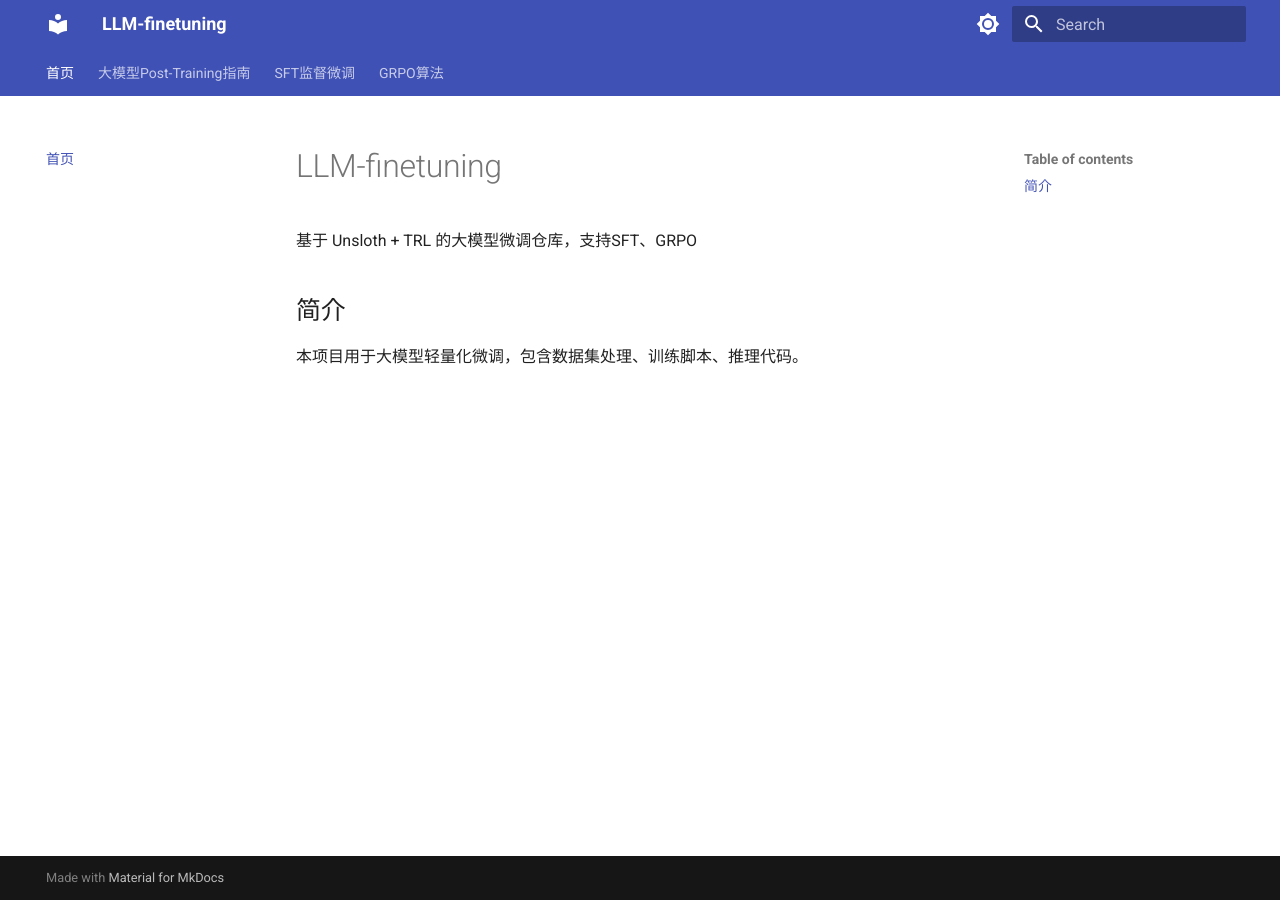
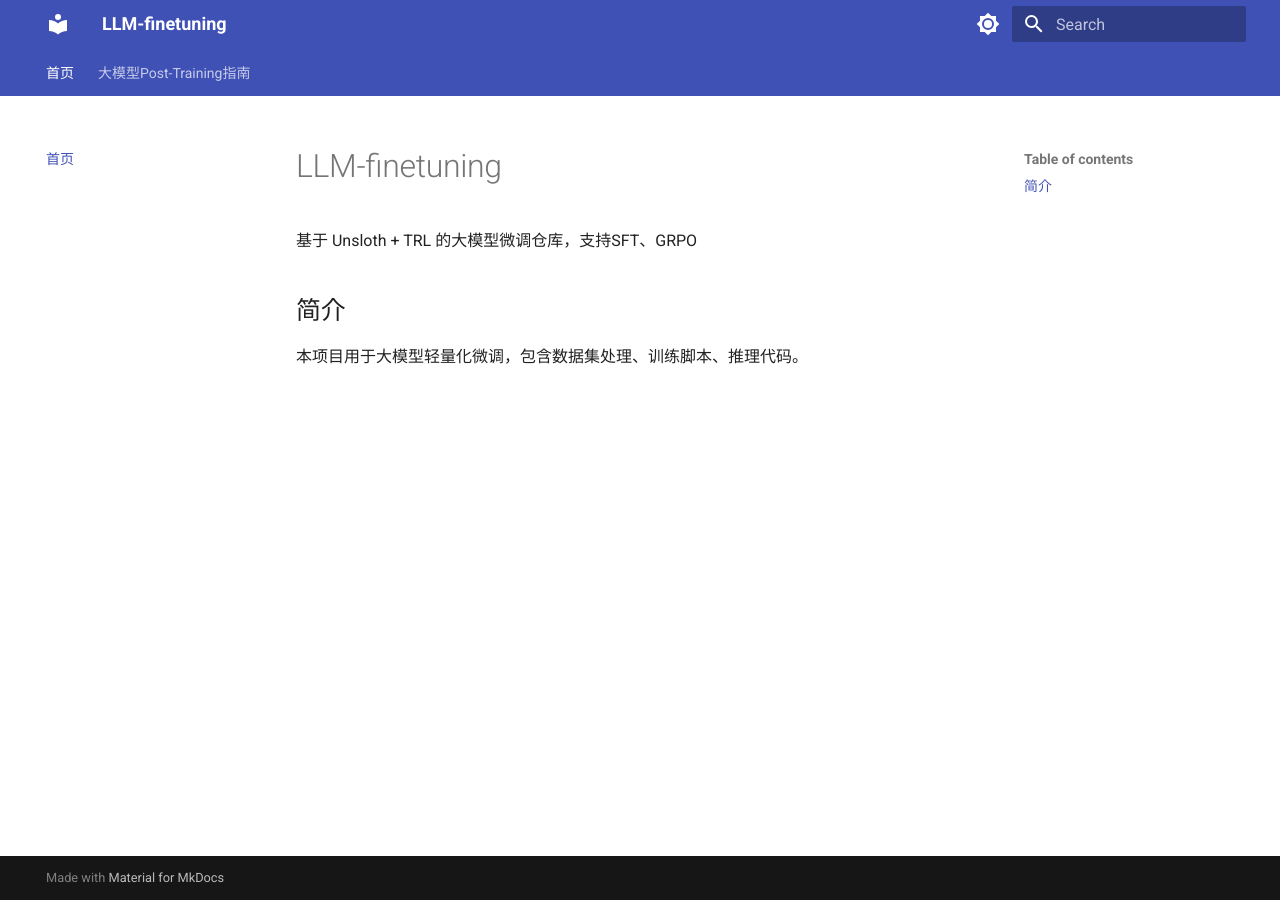
Before and after one commit to LXXXR0/LLM-finetuning, an MkDocs documentation site: the page built from docs/index.md, in a window 1280 px wide. Built offline with MkDocs 1.6.1 and Material for MkDocs 9.7.7, drawn with Linux system fonts in a browser that asks for light colours.

Commit message:
Update navigation in mkdocs.yml
Removed SFT and GRPO sections from navigation.

```diff
--- a/mkdocs.yml
+++ b/mkdocs.yml
@@ -53,5 +53,3 @@ extra_javascript:
 nav:
   - 首页: index.md
   - 大模型Post-Training指南: 大模型Post-Training指南：从SFT到GRPO.md
-  - SFT监督微调: sft.md
-  - GRPO算法: grpo.md
```
